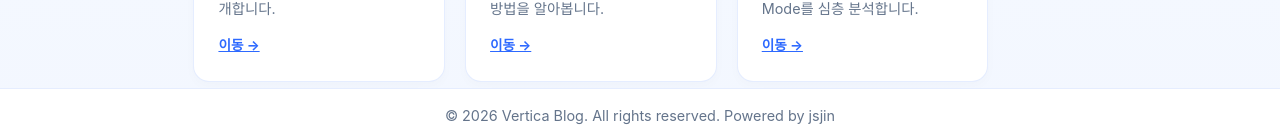
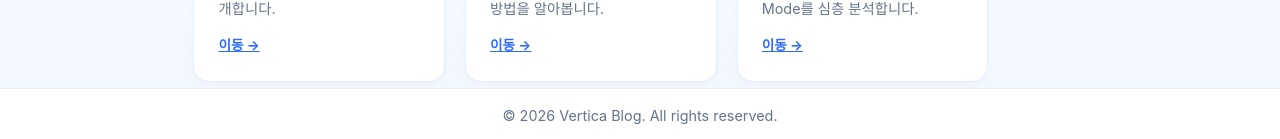
Before and after one commit to JIN0326/vertica_blog, a Jekyll site: the page built from 00index.md, in a window 1280 px wide and 900 px high, scrolled down 608 px. Shown: the part 758-897 px from the top of the window. Built offline with Jekyll 4.4.1, drawn with Linux system fonts in a browser that asks for light colours.

Commit message:
Update blog content and styling

```diff
--- a/_includes/footer.html
+++ b/_includes/footer.html
@@ -1,3 +1,3 @@
 <footer class="site-footer">
-  <p>© {{ site.time | date: '%Y' }} Vertica Blog. All rights reserved. Powered by jsjin</p>
+  <p>© {{ site.time | date: '%Y' }} Vertica Blog. All rights reserved.</p>
 </footer>
```
